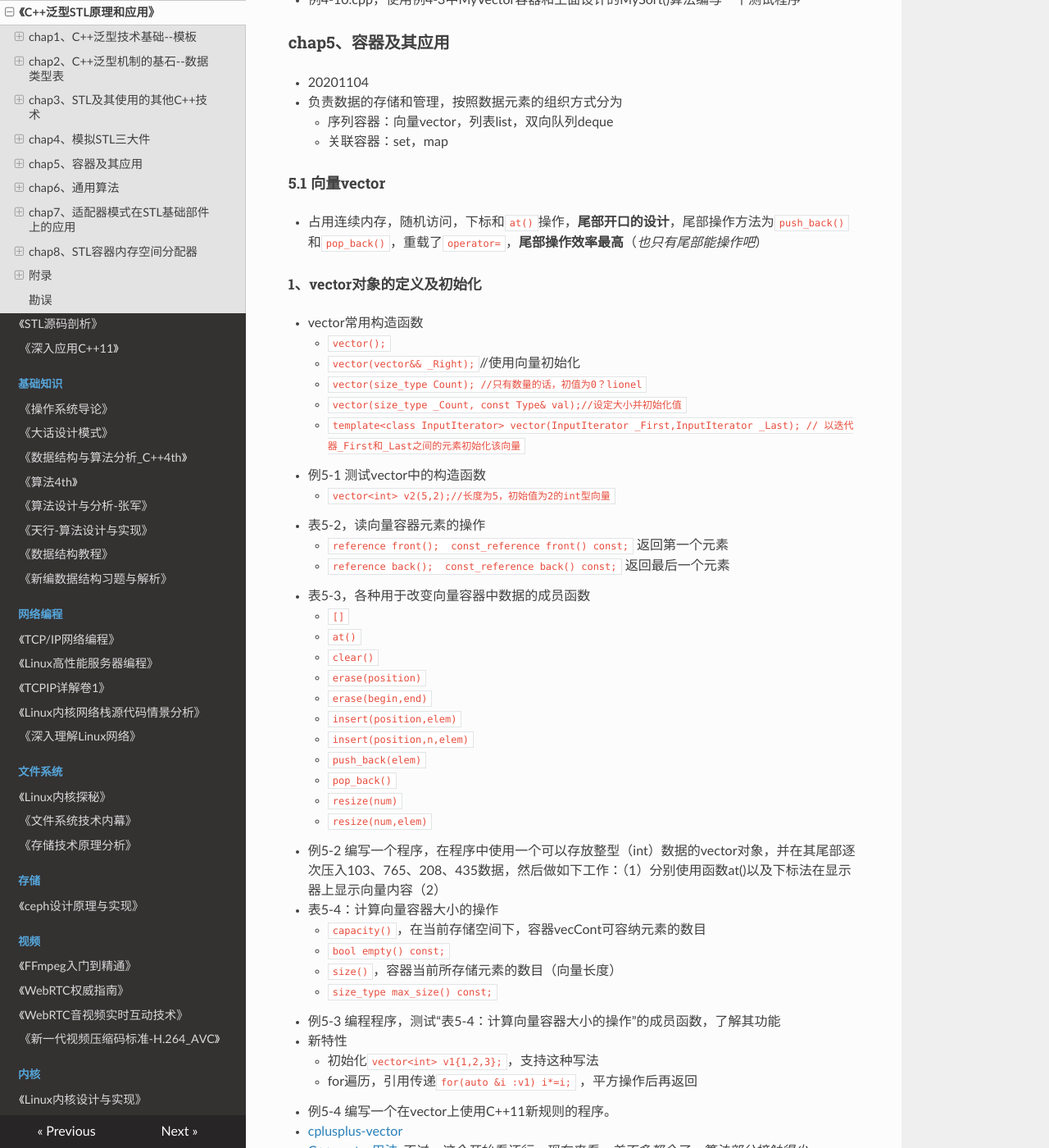
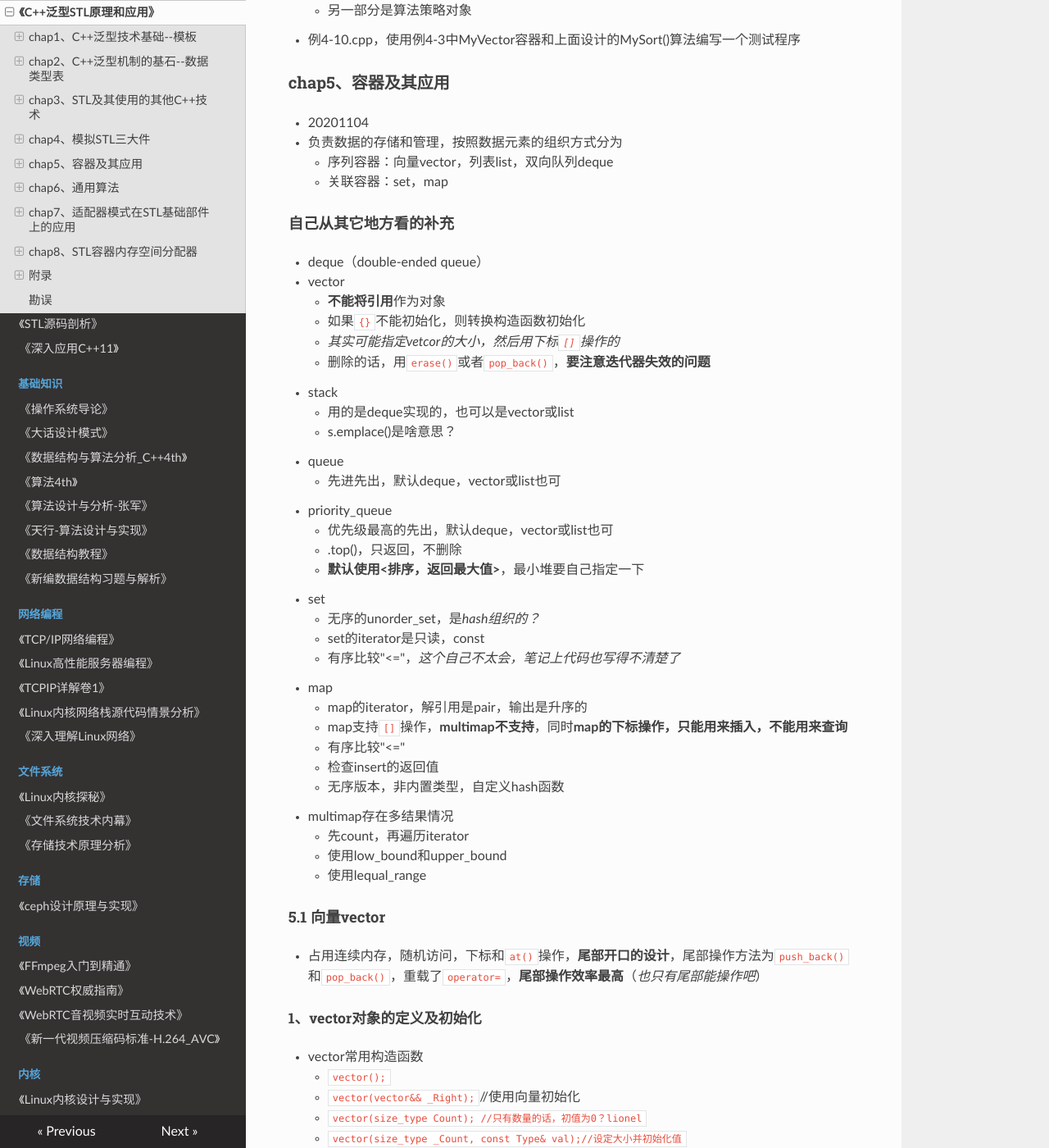
Before and after one commit to wolflion/booknotes, an MkDocs documentation site: the page built from docs/21STL/C++泛型STL原理和应用.md, in a window 1280 px wide and 1400 px high, scrolled down 14280 px. Shown: the whole window at 82% size. Built offline with MkDocs 1.6.1, drawn with Linux system fonts in a browser that asks for light colours; nearby versions of some CDN libraries; some of the changed text lies outside the part shown.

Commit message:
Update C++泛型STL原理和应用.md

```diff
--- a/docs/21STL/C++泛型STL原理和应用.md
+++ b/docs/21STL/C++泛型STL原理和应用.md
@@ -502,6 +502,7 @@ int main(){
 #### 4.2、迭代器
 
 + **中介装置**把容器与算法分离，这样的**智能指针**就叫**迭代器**
++ `[begin,end)`，end()，**尾元素的下一个位置**（不存在的元素），比较时用`==`或`!=`，没有<这种，*这行是从其它笔记上摘抄的*
 
 ##### 4.2.1、使用裸指针作为迭代器
 
@@ -583,6 +584,38 @@ int main(){
   + 序列容器：向量vector，列表list，双向队列deque
   + 关联容器：set，map
 
+#### 自己从其它地方看的补充
+
++ deque（double-ended queue）
++ vector
+  + **不能将引用**作为对象
+  + 如果`{}`不能初始化，则转换构造函数初始化
+  + *其实可能指定vetcor的大小，然后用下标`[]`操作的*
+  + 删除的话，用`erase()`或者`pop_back()`，**要注意迭代器失效的问题**
++ stack
+  + 用的是deque实现的，也可以是vector或list
+  + s.emplace()是啥意思？
++ queue
+  + 先进先出，默认deque，vector或list也可
++ priority_queue
+  + 优先级最高的先出，默认deque，vector或list也可
+  + .top()，只返回，不删除
+  + **默认使用<排序，返回最大值>**，最小堆要自己指定一下
++ set
+  + 无序的unorder_set，是*hash组织的？*
+  + set的iterator是只读，const
+  + 有序比较"<="，*这个自己不太会，笔记上代码也写得不清楚了*
++ map
+  + map的iterator，解引用是pair<key,value>，输出是升序的
+  + map支持`[]`操作，**multimap不支持**，同时**map的下标操作，只能用来插入，不能用来查询**
+  + 有序比较"<="
+  + 检查insert的返回值
+  + 无序版本，非内置类型，自定义hash函数
++ multimap存在多结果情况
+  + 先count，再遍历iterator
+  + 使用low_bound和upper_bound
+  + 使用lequal_range
+
 ####  5.1 向量vector
 
 + 占用连续内存，随机访问，下标和`at()`操作，**尾部开口的设计**，尾部操作方法为`push_back()`和`pop_back()`，重载了`operator=`，**尾部操作效率最高**（*也只有尾部能操作吧*）
@@ -656,6 +689,8 @@ int main(){
   + `sort`
   + `merge`
   + `swap`
+    + 成员函数版本是`c1.swap(c2);`
+    + 非成员函数版本是`swap(c1,c2);`
 
 #### 5.3、双向队列deque
 
@@ -761,7 +796,7 @@ mapStudent[1]="student_one";
 #### 5.6、set容器
 
 + **set用来保存只有键值而没有实值这类数据的容器**，也是红黑树，只不过各节点的数据是单一值而不是pair。
-+ 元素插入时会默认排序，**默认为`less<>`排序规则
++ 元素插入时会默认排序，**默认为`less<>`排序规则**
 + 例5-18.cpp，set容器应用示例程序
 
 #### 5.7、hash表基础及hast容器
```
